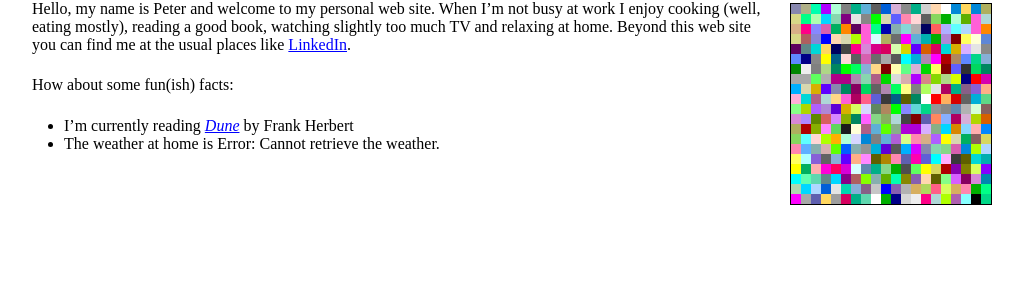
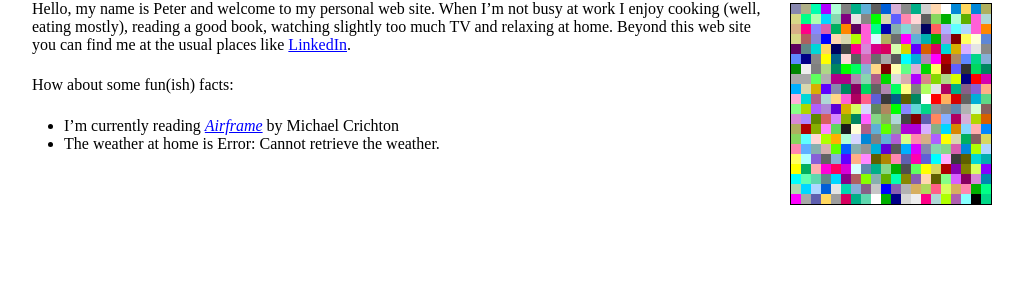
Before and after one commit to plindstrom/plind.us, a PHP site: page / in a window 1280 px wide. Shown: the part 118-418 px from the top of the page, without its empty margins (128-1151 px from the left). Run offline with PHP 8.4, Linux system fonts and the light colour scheme; data that the repository does not hold is empty.

Commit message:
Updated currently reading.

```diff
--- a/www/index.php
+++ b/www/index.php
@@ -9,7 +9,7 @@ Page_Header(0);
 		<p>Hello, my name is Peter and welcome to my personal web site.  When I&rsquo;m not busy at work I enjoy cooking (well, eating mostly), reading a good book, watching slightly too much TV and relaxing at home. Beyond this web site you can find me at the usual places like <a href="https://www.linkedin.com/in/pclindstrom">LinkedIn</a>.</p>
 		<p>How about some fun(ish) facts:</p>
 		<ul class="list-standard">
-			<li>I&rsquo;m currently reading <a href="https://www.goodreads.com/book/show/43419431-dune"><em>Dune</em></a> by Frank Herbert</li>
+			<li>I&rsquo;m currently reading <a href="https://www.goodreads.com/book/show/6324605-airframe"><em>Airframe</em></a> by Michael Crichton</li>
 			<li>The weather at home is <?php echo Get_Wx(); ?></li>
 			<li>When I was born <?php echo Get_Fact(); ?></li>
 		</ul>
```
